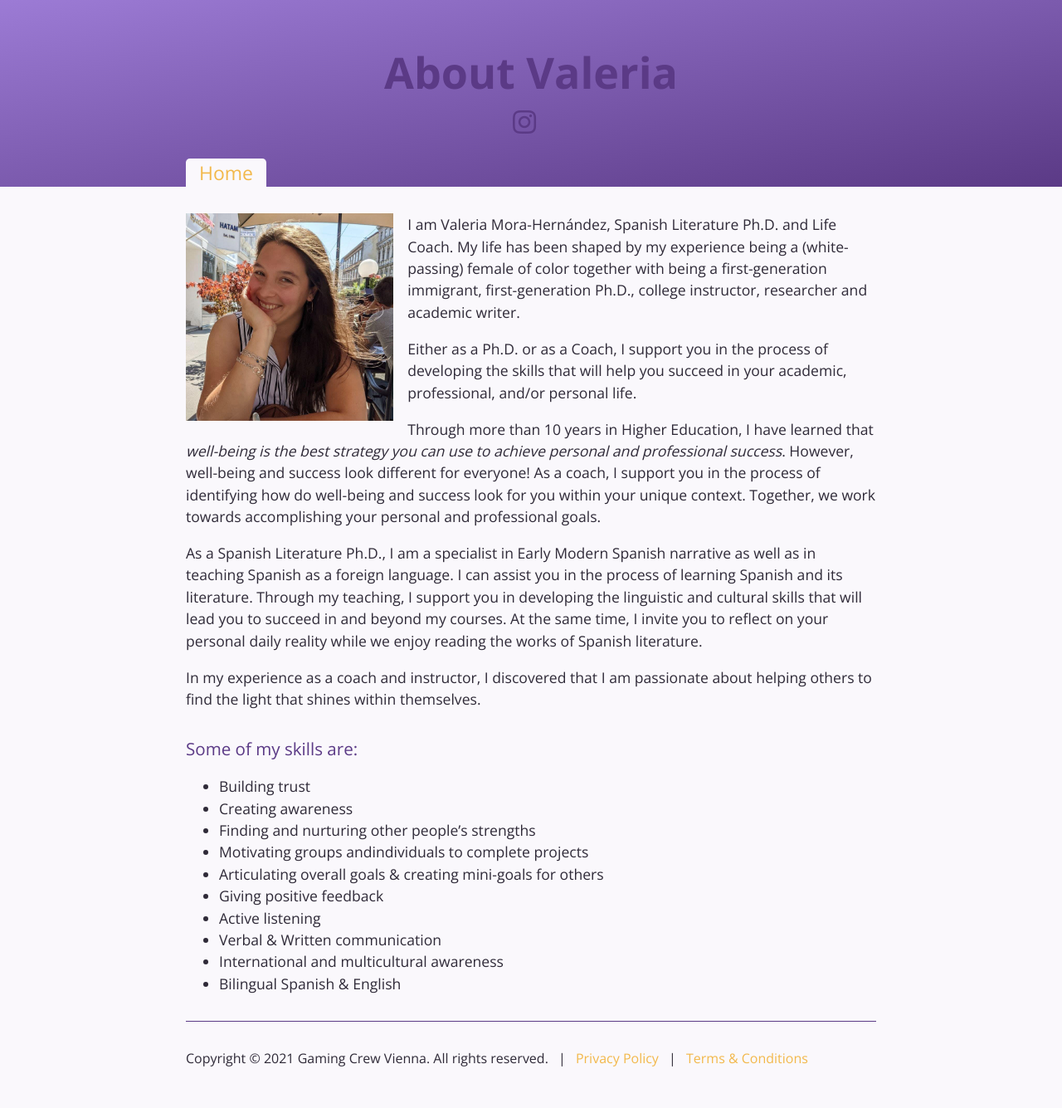
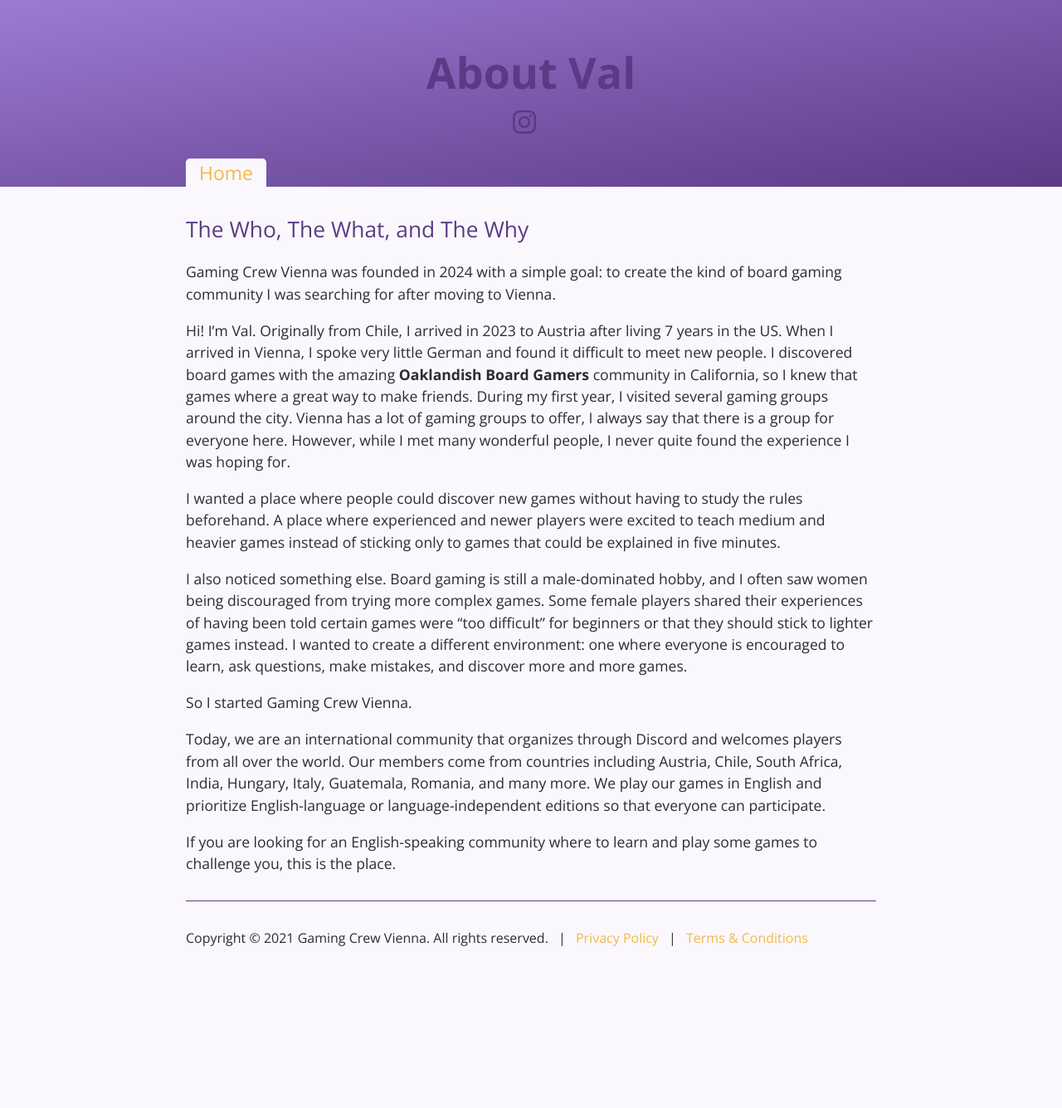
Before and after one commit to vnmorah/gamingcrew.vienna, a Jekyll site: the page built from _pages/ENG_about.md, in a window 1280 px wide. Shown: the whole page at 83% size. Built offline with Jekyll 4.4.1, drawn with Linux system fonts in a browser that asks for light colours; after the commit the page ends 1190 px from its top, so only the background shows below that.

Commit message:
Update ENG_about.md

```diff
--- a/_pages/ENG_about.md
+++ b/_pages/ENG_about.md
@@ -1,29 +1,20 @@
 ---
-title: About Valeria
+title: About Val
 description:
 permalink: /eng_about/
 
 ---
+## The Who, The What, and The Why
+Gaming Crew Vienna was founded in 2024 with a simple goal: to create the kind of board gaming community I was searching for after moving to Vienna.
 
-<img align="left" src='/assets/images/aboutphoto.jpg' width='30%' style='margin-right:1em' > I am Valeria Mora-Hernández, Spanish Literature Ph.D. and Life Coach. My life has been shaped by my experience being a (white-passing) female of color together with being a first-generation immigrant, first-generation Ph.D., college instructor, researcher and academic writer.
+Hi! I'm Val. Originally from Chile, I arrived in 2023 to Austria after living 7 years in the US. When I arrived in Vienna, I spoke very little German and found it difficult to meet new people. I discovered board games with the amazing **Oaklandish Board Gamers** community in California, so I knew that games where a great way to make friends. During my first year, I visited several gaming groups around the city. Vienna has a lot of gaming groups to offer, I always say that there is a group for everyone here. However, while I met many wonderful people, I never quite found the experience I was hoping for.
 
-Either as a Ph.D. or as a Coach, I support you in the process of developing the skills that will help you succeed in your academic, professional, and/or personal life.
+I wanted a place where people could discover new games without having to study the rules beforehand. A place where experienced and newer players were excited to teach medium and heavier games instead of sticking only to games that could be explained in five minutes.
 
-Through more than 10 years in Higher Education, I have learned that *well-being is the best strategy you can use to achieve personal and professional success*. However, well-being and success look different for everyone! As a coach, I support you in the process of identifying how do well-being and success look for you within your unique context. Together, we work towards accomplishing your personal and professional goals.
+I also noticed something else. Board gaming is still a male-dominated hobby, and I often saw women being discouraged from trying more complex games. Some female players shared their experiences of having been told certain games were "too difficult" for beginners or that they should stick to lighter games instead. I wanted to create a different environment: one where everyone is encouraged to learn, ask questions, make mistakes, and discover more and more games.
 
-As a Spanish Literature Ph.D., I am a specialist in Early Modern Spanish narrative as well as in teaching Spanish as a foreign language. I can assist you in the process of learning Spanish and its literature. Through my teaching, I support you in developing the linguistic and cultural skills that will lead you to succeed in and beyond my courses. At the same time, I invite you to reflect on your personal daily reality while we enjoy reading the works of Spanish literature.
+So I started Gaming Crew Vienna.
 
-In my experience as a coach and instructor, I discovered that I am passionate about helping others to find the light that shines within themselves.
+Today, we are an international community that organizes through Discord and welcomes players from all over the world. Our members come from countries including Austria, Chile, South Africa, India, Hungary, Italy, Guatemala, Romania, and many more. We play our games in English and prioritize English-language or language-independent editions so that everyone can participate.
 
-### Some of my skills are:
-
-- Building trust
-- Creating awareness
-- Finding and nurturing other people's strengths
-- Motivating groups andindividuals to complete projects
-- Articulating overall goals & creating mini-goals for others
-- Giving positive feedback
-- Active listening
-- Verbal & Written communication
-- International and multicultural awareness
-- Bilingual Spanish & English
+If you are looking for an English-speaking community where to learn and play some games to challenge you, this is the place.
```
